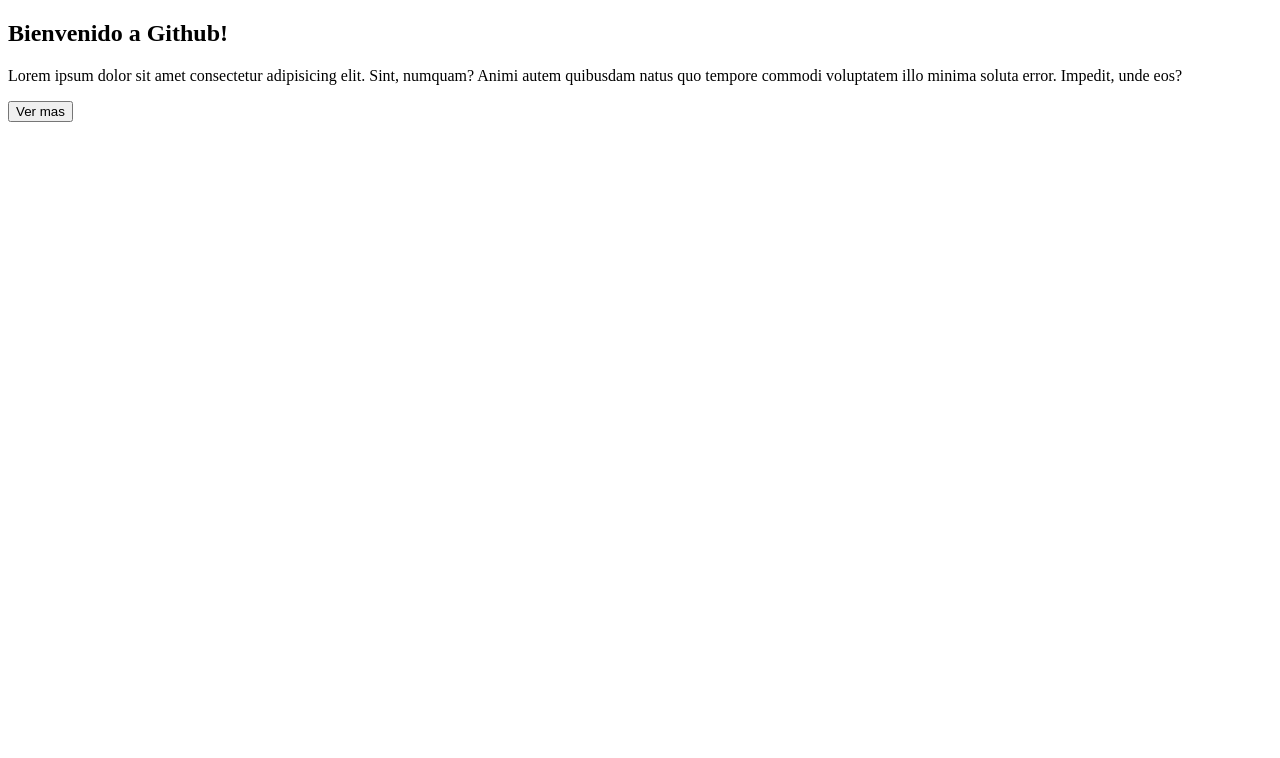
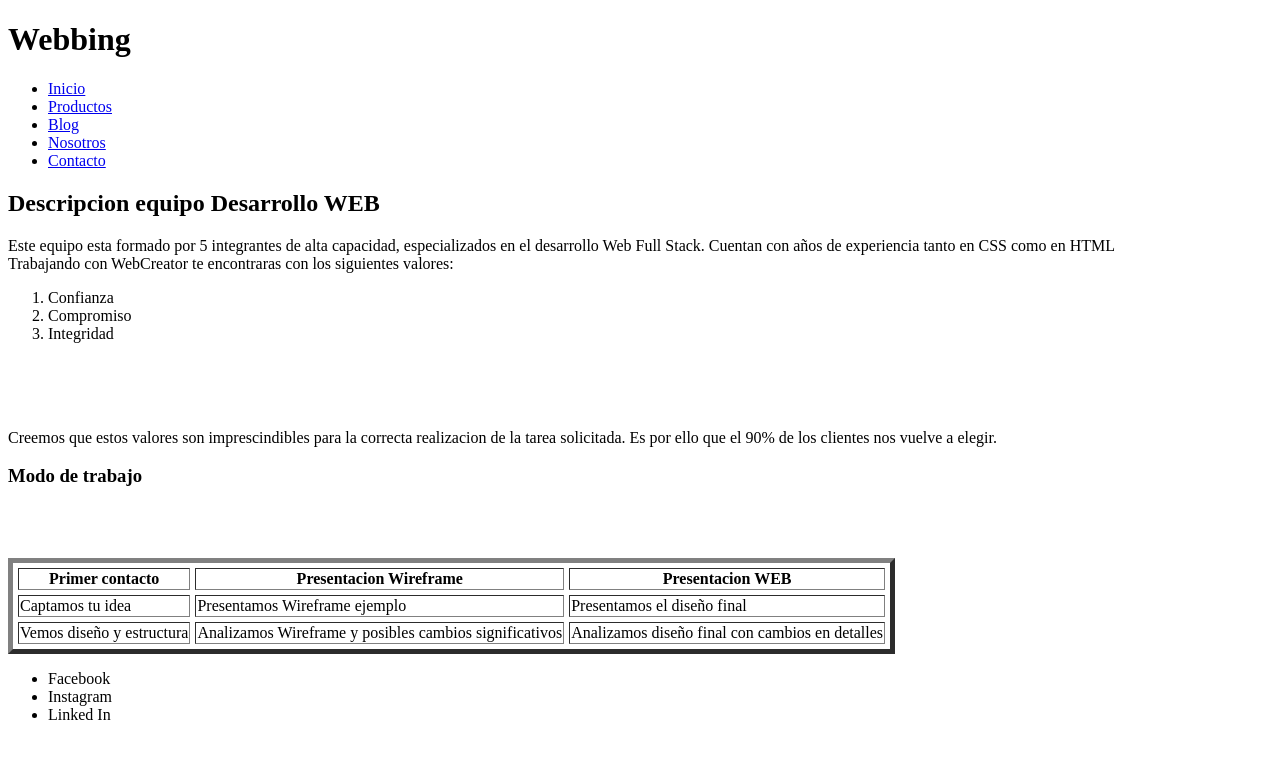
Before and after one commit to JoseErnst/github-ernst, a plain HTML site: page index.html in a window 1280 px wide. Drawn offline with Linux system fonts and the light colour scheme; files that its build step writes are made by us from their sources.

Commit message:
probando si commitea

```diff
--- a/index.html
+++ b/index.html
@@ -4,19 +4,92 @@
 <head>
     <meta charset="UTF-8">
     <meta http-equiv="X-UA-Compatible" content="IE=edge">
-    <meta name="viewport" content="width=main, initial-scale=1.0">
-    <title>Github</title>
+    <meta name="viewport" content="width=device-width, initial-scale=1.0">
+    <title>webbing</title>
+    <link rel="stylesheet" href="./style.css">
+    <link rel="shortcut icon" href="./w shortcut icon.png">
 </head>
 
+
 <body>
-    <main>
-        <section>
-            <h1>Bienvenido a Github!</h1>
-            <p>Lorem ipsum dolor sit amet consectetur adipisicing elit. Sint, numquam? Animi autem quibusdam natus quo
-                tempore commodi voluptatem illo minima soluta error. Impedit, unde eos?</p>
-            <button>Ver mas</button>
-        </section>
+    <!-- esto es un comentario -->
+    <header>
+        <h1 class="titulo1">Webbing</h1>
+        <!-- menu de navegacion -->
+        <nav>
+            <!-- unorder list -->
+            <ul class="prueba">
+                <!-- list item -->
+                <li class="linav">
+                    <a href="./index.html">Inicio</a>
+                </li>
+                <li class="linav">
+                    <a href="./productos.html">Productos</a>
+                </li>
+                <li class="linav">
+                    <a href="./blog.html">Blog</a>
+                </li>
+                <li class="linav">
+                    <a href="./nosotros.html">Nosotros</a>
+                    <!-- Orderlist -->
+                </li>
+                <li class="linav">
+                    <a href="./contacto.html">Contacto</a>
+                </li>
+            </ul>
+        </nav>
+    </header>
+    <main class="main">
+        <!-- tablas -->
+        <table border="5" cellpading="15" cellspacing="5">
+            <!-- tr quiere decir fila de tabla -->
+            <h2 class="titulo2">Descripcion equipo Desarrollo WEB</h2>
+            <p class="p">Este equipo esta formado por 5 integrantes de alta capacidad, especializados en el desarrollo Web Full Stack. Cuentan con años de experiencia tanto en CSS como en HTML<br>
+            Trabajando con WebCreator te encontraras con los siguientes valores:
+            <ol>
+                <li class="p">Confianza</li>
+                <li class="p">Compromiso</li>
+                <li class="p">Integridad</li>
+            </ol>
+            <br>
+            <br>
+            <br>
+            <p class="italic">Creemos que estos valores son imprescindibles para la correcta realizacion de la tarea solicitada. Es por ello que el 90% de los clientes nos vuelve a elegir.
+            </p>
+
+            <h3 class="titulo2">Modo de trabajo</h3>
+            <div></div>
+            <br>
+            <br>
+            </p>
+            <p></p>
+            <tr class="tr">
+                <!-- titulos header -->
+                <th class="tabla">Primer contacto</th>
+                <th class="tabla">Presentacion Wireframe</th>
+                <th class="tabla">Presentacion WEB</th>
+            </tr>
+            <tr>
+                <!-- datos table td -->
+                <td class="tabla2">Captamos tu idea</td>
+                <td class="tabla2">Presentamos Wireframe ejemplo</td>
+                <td class="tabla2">Presentamos el diseño final</td>
+            </tr>
+            <tr class="tabla2">
+                <td class="tabla2">Vemos diseño y estructura</td>
+                <td class="tabla2">Analizamos Wireframe y posibles cambios significativos</td>
+                <td class="tabla2">Analizamos diseño final con cambios en detalles</td>
+            </tr>
+        </table>
     </main>
+    <footer class="footer">
+        <ul>
+            <li>Facebook</li>
+            <li>Instagram</li>
+            <li>Linked In</li>
+        </ul>
+    </footer>
+
 </body>
 
 </html>
```
